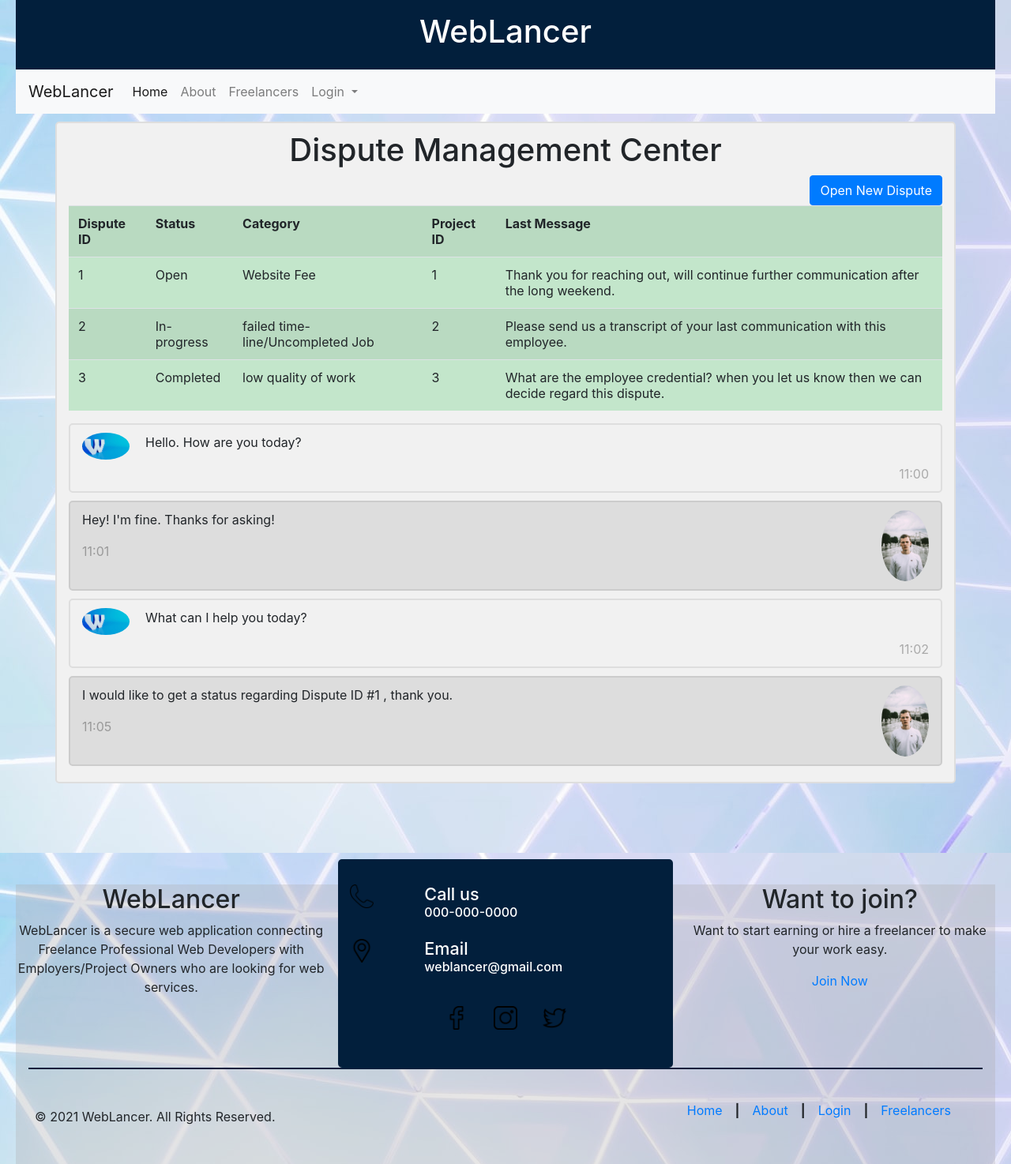
After one commit to Ninja-Coders-PHP/WebLancer, a PHP site: page /DisputeManagement.php in a window 1280 px wide. The commit adds this page. Shown: the whole page at 79% size. Run offline with PHP 8.4, Linux system fonts and the light colour scheme; some libraries are stand-ins or nearby versions.

Commit message:
Updated the design.

```diff
--- /dev/null
+++ b/DisputeManagement.php
@@ -0,0 +1,88 @@
+<?php
+?>
+<html lang="en">
+<link rel="stylesheet" type="text/css" href="./css/global.css">
+<link rel="stylesheet" type="text/css" href="./css/DisputeManagement.css">
+<link rel="preconnect" href="https://fonts.googleapis.com">
+<link rel="preconnect" href="https://fonts.gstatic.com" crossorigin>
+<meta name="viewport" content="width=device-width, initial-scale=1">
+<link href="https://fonts.googleapis.com/css2?family=Open+Sans&family=Roboto&display=swap" rel="stylesheet">
+<link rel="stylesheet" href="https://maxcdn.bootstrapcdn.com/bootstrap/4.0.0/css/bootstrap.min.css" integrity="sha384-Gn5384xqQ1aoWXA+058RXPxPg6fy4IWvTNh0E263XmFcJlSAwiGgFAW/dAiS6JXm" crossorigin="anonymous">
+
+<title>WebLancer - Dispute Management</title>
+<?php
+include "header.php";
+?>
+<body>
+<main class="container" >
+    <h1>Dispute Management Center</h1>
+
+    <div class="d-grid gap-2 d-md-flex justify-content-md-end">
+        <button class="btn btn-primary me-md-2" type="button">Open New Dispute</button>
+
+    </div>
+
+    <table class="table table-success table-striped">
+        <tr>
+            <th>Dispute ID</th>
+            <th>Status</th>
+            <th>Category</th>
+            <th>Project ID</th>
+            <th>Last Message</th>
+        </tr>
+        <tr>
+            <td>1</td>
+            <td>Open</td>
+            <td>Website Fee</td>
+            <td>1</td>
+            <td>Thank you for reaching out, will continue further communication after the long weekend.</td>
+        </tr>
+        <tr>
+            <td>2</td>
+            <td>In-progress</td>
+            <td>failed time-line/Uncompleted Job</td>
+            <td>2</td>
+            <td>Please send us a transcript of your last communication with this employee.</td>
+        </tr>
+        <tr>
+            <td>3</td>
+            <td>Completed</td>
+            <td>low quality of work</td>
+            <td>3</td>
+            <td>What are the employee credential? when you let us know then we can decide regard this dispute.</td>
+        </tr>
+    </table>
+    <div class="container">
+        <img src="images/w.jpg"" alt="istockphoto" style="width:100%;">
+        <p>Hello. How are you today?</p>
+        <span class="time-right">11:00</span>
+    </div>
+
+    <div class="container darker">
+        <img src="images/user123.jpg" alt="unsplash" class="right" style="width:100%;">
+        <p>Hey! I'm fine. Thanks for asking!</p>
+        <span class="time-left">11:01</span>
+    </div>
+
+    <div class="container">
+        <img src="images/w.jpg"" alt="istockphoto" style="width:100%;">
+        <p>What can I help you today?</p>
+        <span class="time-right">11:02</span>
+    </div>
+
+    <div class="container darker">
+        <img src="images/user123.jpg" alt="unsplash" class="right" style="width:100%;">
+        <p>I would like to get a status regarding Dispute ID #1 , thank you.</p>
+        <span class="time-left">11:05</span>
+    </div>
+
+
+
+
+</main>
+<?php
+include "footer.php";
+include "bootstrapjsfile.php";
+?>
+</body>
+</html>
--- a/Privatemessagewithfreelancer.php
+++ b/Privatemessagewithfreelancer.php
@@ -8,7 +8,7 @@
 <link rel="preconnect" href="https://fonts.googleapis.com">
 <link rel="preconnect" href="https://fonts.gstatic.com" crossorigin>
 <meta name="viewport" content="width=device-width, initial-scale=1">
-<!--<link href="https://cdn.jsdelivr.net/npm/bootstrap@5.0.2/dist/css/bootstrap.min.css" rel="stylesheet" integrity="sha384-EVSTQN3/azprG1Anm3QDgpJLIm9Nao0Yz1ztcQTwFspd3yD65VohhpuuCOmLASjC" crossorigin="anonymous">-->
+<link href="https://cdn.jsdelivr.net/npm/bootstrap@5.0.2/dist/css/bootstrap.min.css" rel="stylesheet" integrity="sha384-EVSTQN3/azprG1Anm3QDgpJLIm9Nao0Yz1ztcQTwFspd3yD65VohhpuuCOmLASjC" crossorigin="anonymous">
 <link href="https://fonts.googleapis.com/css2?family=Open+Sans&family=Roboto&display=swap" rel="stylesheet">
 <title>WebLancer - Private Message Your Employees</title>
 <body>
--- /dev/null
+++ b/bootstrapjsfile.php
@@ -0,0 +1,3 @@
+<script src="https://code.jquery.com/jquery-3.2.1.slim.min.js" integrity="sha384-KJ3o2DKtIkvYIK3UENzmM7KCkRr/rE9/Qpg6aAZGJwFDMVNA/GpGFF93hXpG5KkN" crossorigin="anonymous"></script>
+<script src="https://cdnjs.cloudflare.com/ajax/libs/popper.js/1.12.9/umd/popper.min.js" integrity="sha384-ApNbgh9B+Y1QKtv3Rn7W3mgPxhU9K/ScQsAP7hUibX39j7fakFPskvXusvfa0b4Q" crossorigin="anonymous"></script>
+<script src="https://maxcdn.bootstrapcdn.com/bootstrap/4.0.0/js/bootstrap.min.js" integrity="sha384-JZR6Spejh4U02d8jOt6vLEHfe/JQGiRRSQQxSfFWpi1MquVdAyjUar5+76PVCmYl" crossorigin="anonymous"></script>
--- a/css/global.css
+++ b/css/global.css
@@ -1,7 +1,9 @@
 body{
     font-family: 'Open Sans', sans-serif;
     margin: 0px;
+    /* background-color:rgb(209, 209, 183); */
     background-image:url(../images/bg1.jpg);
+    padding:0px;
 }
 a{
     text-decoration: none;
@@ -87,8 +89,6 @@ footer{
 }
 .footer-logo{
     text-align: center;
-    padding-top:1.3em;
-    padding-left: 1em;
 }
 
 
@@ -242,3 +242,9 @@ input[type=radio],input[type=checkbox]{
     color:  white;
 
 }
+
+@media (max-width:768px){
+    .footer-contact{
+        margin-top:0px;
+    }
+}
--- a/employer-profile.php
+++ b/employer-profile.php
@@ -6,7 +6,7 @@
     <link rel="preconnect" href="https://fonts.googleapis.com">
     <link rel="preconnect" href="https://fonts.gstatic.com" crossorigin>
     <link href="https://fonts.googleapis.com/css2?family=Open+Sans&family=Roboto&display=swap" rel="stylesheet">
-    <link href="//maxcdn.bootstrapcdn.com/bootstrap/4.1.1/css/bootstrap.min.css" rel="stylesheet" id="bootstrap-css">
+    <link href="https://cdn.jsdelivr.net/npm/bootstrap@5.0.2/dist/css/bootstrap.min.css" rel="stylesheet" integrity="sha384-EVSTQN3/azprG1Anm3QDgpJLIm9Nao0Yz1ztcQTwFspd3yD65VohhpuuCOmLASjC" crossorigin="anonymous">
     <title>Employer Profile</title>
 
 <body>
@@ -38,6 +38,7 @@
             </div>
             <div class="col-md-2">
                 <input type="submit" class="profile-edit-btn" name="btnAddMore" value="Edit Profile"/>
+                <!-- <a href="Privatemessagewithfreelancer.php">Message Freelancer</a> -->
             </div>
         </div>
         <div class="row">
@@ -99,7 +100,8 @@
     </form>
 </div>
 
-<?php include "footer.php";?>
+<?php include "footer.php";
+include "bootstrapjsfile.php";?>
 
 </body>
 
--- a/footer.php
+++ b/footer.php
@@ -1,14 +1,14 @@
 <?php
 ?>
 <footer id="footer" >
-        <div class="footer page-container" >
-            <div class="footer-logo">
+        <div class="row" >
+            <div class="footer-logo col-12 col-md-4 ">
                 <h2>WebLancer</h2>
                 <p>
                     WebLancer is a secure web application connecting Freelance Professional Web Developers with Employers/Project Owners who are looking for web services.
                 </p>
             </div>
-            <div class="footer-contact">
+            <div class="footer-contact col-12 col-md-4 ">
                 <div class="footer-contact-container">
                     <img class="icons" src="./images/general-auricular-of-phone.png" alt="Icon of phone">
                     <div class="contact-details">
@@ -29,7 +29,7 @@
                     <a href="#"><img class="icons" src="./images/general-twitter.png" alt="Twitter Icon"></a>
                 </div>
             </div>
-            <div>
+            <div class="footer-logo col-12 col-md-4 ">
                 <h2>Want to join?</h2>
                 <p>Want to start earning or hire a freelancer to make your work easy.</p>
                 <a href="">Join Now</a>
--- a/header.php
+++ b/header.php
@@ -5,24 +5,35 @@
             <h1>WebLancer</h1>
     </div>
 </header>
-<div class="menu-wrap page-container">
-    <div class="menu">
-        <ul>
-            <li><a href="index.html" class="active">Home</a></li>
-            <li><a href="">About</a></li>
-            <li><a href="">Login/Sign-Up</a></li>
-            <li><a href="">Freelancers</a></li>
-            <li><a href="">Contact</a></li>
-        </ul>
-    </div>
-
-    <div class="social-wrap">
-        <div class="socail">
-            <ul>
-                <li><a href="#"><img src="images/facebook.png" alt="" /></a></li>
-                <li><a href="#"><img src="images/twwtter.png" alt="" /></a></li>
-                <li><a href="#"><img src="images/linkedin.png" alt="" /></a></li>
-            </ul>
+<div class="">
+<nav class="navbar navbar-expand-lg navbar-light bg-light ">
+  <a class="navbar-brand" href="home.php">WebLancer</a>
+  <button class="navbar-toggler" type="button" data-toggle="collapse" data-target="#navbarNavDropdown" aria-controls="navbarNavDropdown" aria-expanded="false" aria-label="Toggle navigation">
+    <span class="navbar-toggler-icon"></span>
+  </button>
+  <div class="collapse navbar-collapse" id="navbarNavDropdown">
+    <ul class="navbar-nav">
+      <li class="nav-item active">
+        <a class="nav-link" href="home.php">Home <span class="sr-only">(current)</span></a>
+      </li>
+      <li class="nav-item">
+        <a class="nav-link" href="about.php">About</a>
+      </li>
+      <li class="nav-item">
+        <a class="nav-link" href="#">Freelancers</a>
+      </li>
+      <li class="nav-item dropdown">
+        <a class="nav-link dropdown-toggle" href="#" id="navbarDropdownMenuLink" data-toggle="dropdown" aria-haspopup="true" aria-expanded="false">
+          Login
+        </a>
+        <div class="dropdown-menu" aria-labelledby="navbarDropdownMenuLink">
+          <a class="dropdown-item" href="#">Login</a>
+          <a class="dropdown-item" href="#">Sign Up</a>
+          <a class="dropdown-item" href="#">Contact Us</a>
+          <a class="dropdown-item" href="employer-profile.php">Employer Profile</a>
         </div>
-    </div>
-</div><!---menu-wrap-End--->
+      </li>
+    </ul>
+  </div>
+</nav>
+</div>
```
Also changed, not shown: Dispute Management.php (deleted, +0 -86 lines), Freelancer Dashboard - Project list.php (deleted, +0 -53 lines), Freelancer-Dashboard-Project-list.php (added, +54 -0 lines), css/home.css (added, +16 -0 lines), freelancer-list.php (added, +23 -0 lines), freelancer-profile.php (+5 -3 lines), home.php (+57 -1 lines).
